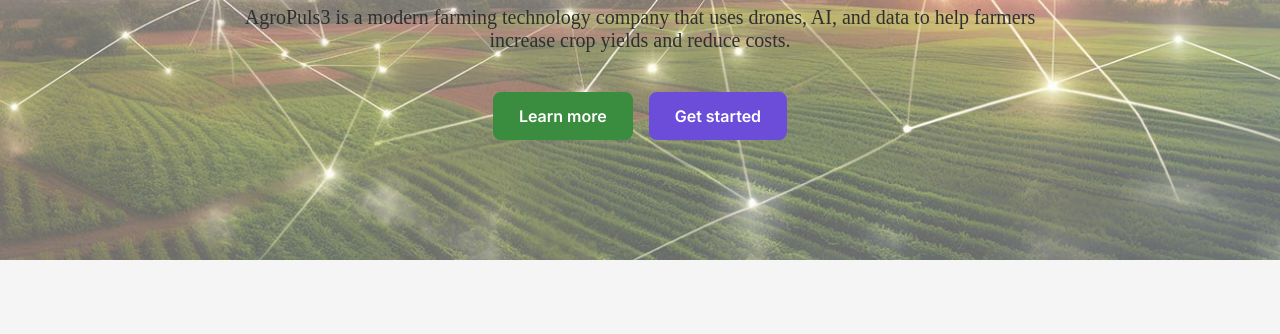
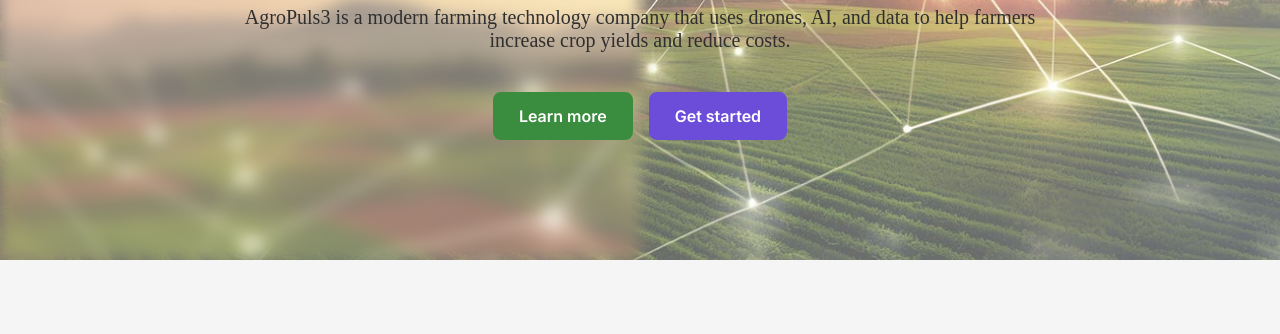
Before and after one commit to masila002/AgroPuls3, a plain HTML site: page index.html in a window 1280 px wide. Shown: the part 287-621 px from the top of the page. Drawn offline with Linux system fonts and the light colour scheme.

Commit message:
refined the footer and added a curved left corner and also added a burring effect on image in hero section

```diff
--- a/css/style.css
+++ b/css/style.css
@@ -19,6 +19,10 @@
     /* Fonts */
     --heading-font: 'Space Grotesk', sans-serif;
     --body-font: 'Inter', sans-serif;
+}
+
+body {
+    background: linear-gradient(180deg, var(--secondary-color), var(--primary-color));
 }
 
 /* Base Styles */
@@ -199,6 +203,28 @@ main {
     overflow: hidden;
 }
 
+/* Add blur effect to left half */
+.hero::before {
+    content: '';
+    position: absolute;
+    top: 0;
+    left: 0;
+    width: 50%;
+    height: 100%;
+    background: inherit;
+    background-attachment: fixed;
+    filter: blur(8px);
+    z-index: 0;
+}
+
+/* Ensure text stays above the blur */
+.hero h1,
+.hero-text,
+.hero-buttons {
+    position: relative;
+    z-index: 1;
+}
+
 .hero h1 {
     font-family: var(--heading-font);
     font-size: 3.5rem;
@@ -373,6 +399,7 @@ main {
     background: var(--dark-slate);
     color: white;
     padding: 40px 32px;
+    border-top-left-radius: 70px;
 }
 
 .footer-content {
```
